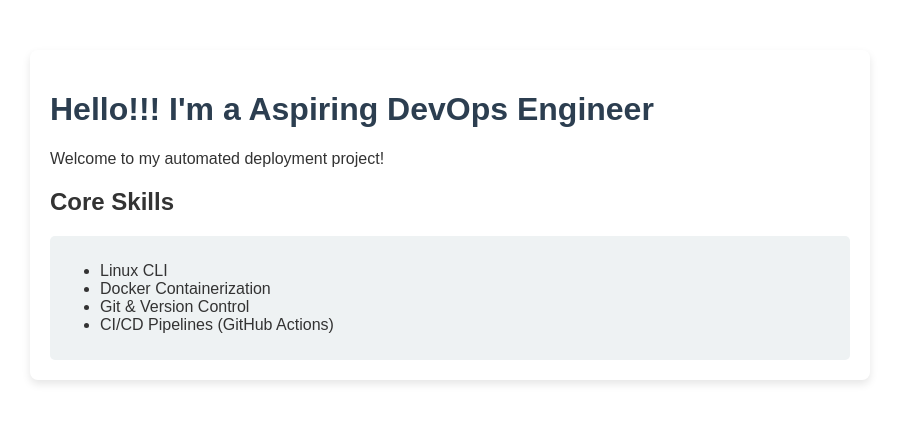
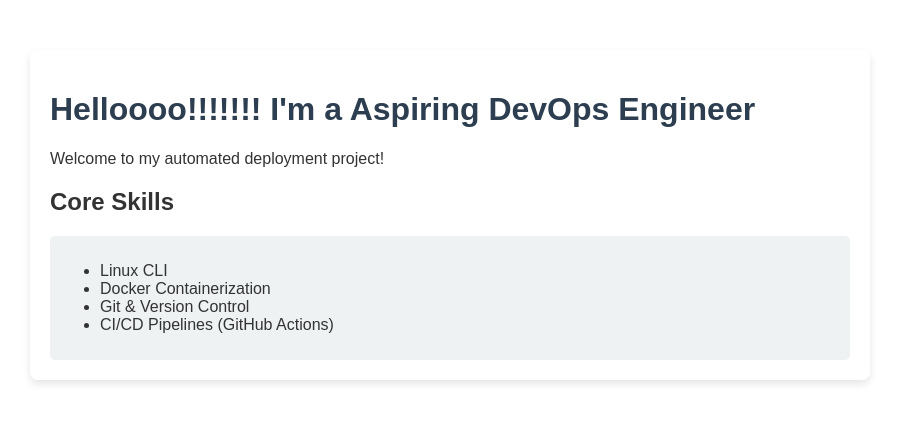
Before and after one commit to pavan-tech369/my-cv-app, a plain HTML site: page index.html in a window 1280 px wide. Shown: the whole page, without its empty margins (190-1089 px from the left). Drawn offline with Linux system fonts and the light colour scheme.

Commit message:
updated code

```diff
--- a/index.html
+++ b/index.html
@@ -21,7 +21,7 @@
     </style>
 </head>
 <body>
-    <h1>Hello!!! I'm a Aspiring DevOps Engineer</h1>
+    <h1>Helloooo!!!!!!! I'm a Aspiring DevOps Engineer</h1>
     <p>Welcome to my automated deployment project!</p>
 
     <h2>Core Skills</h2>
```
